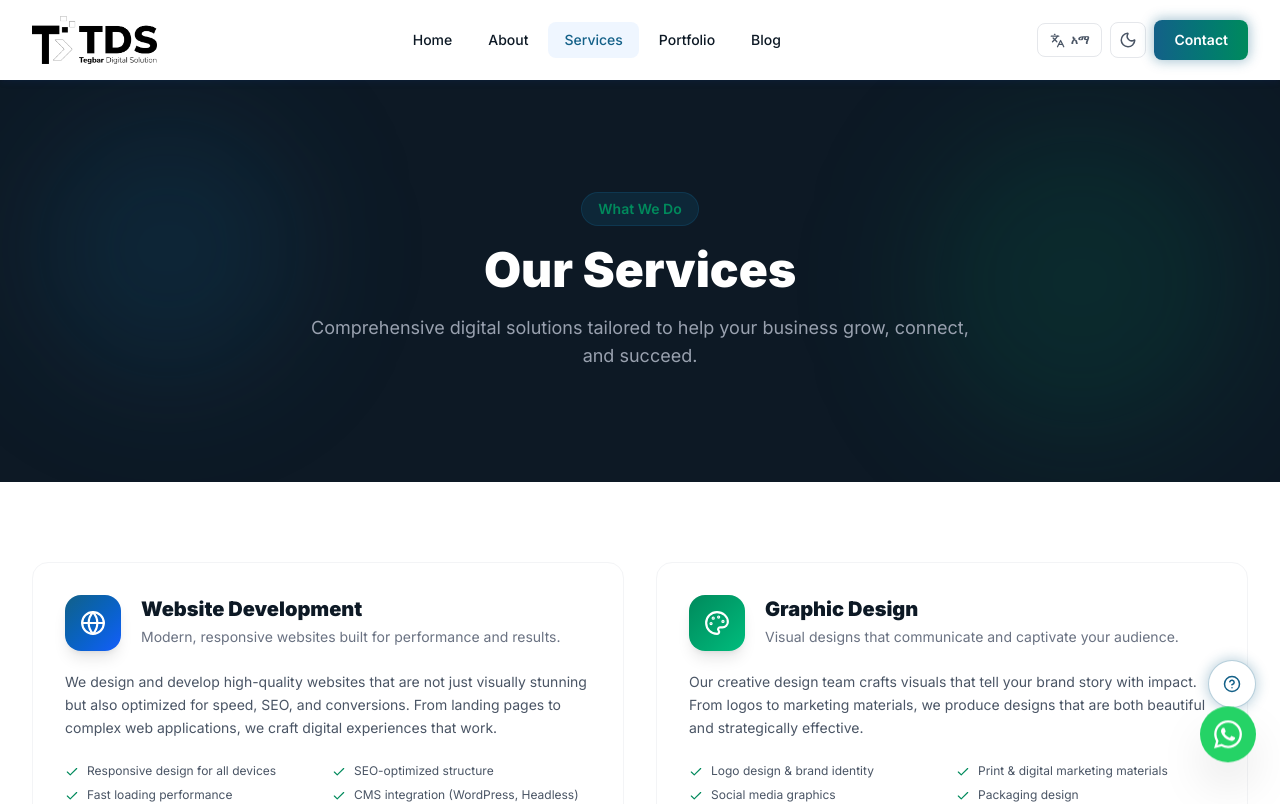
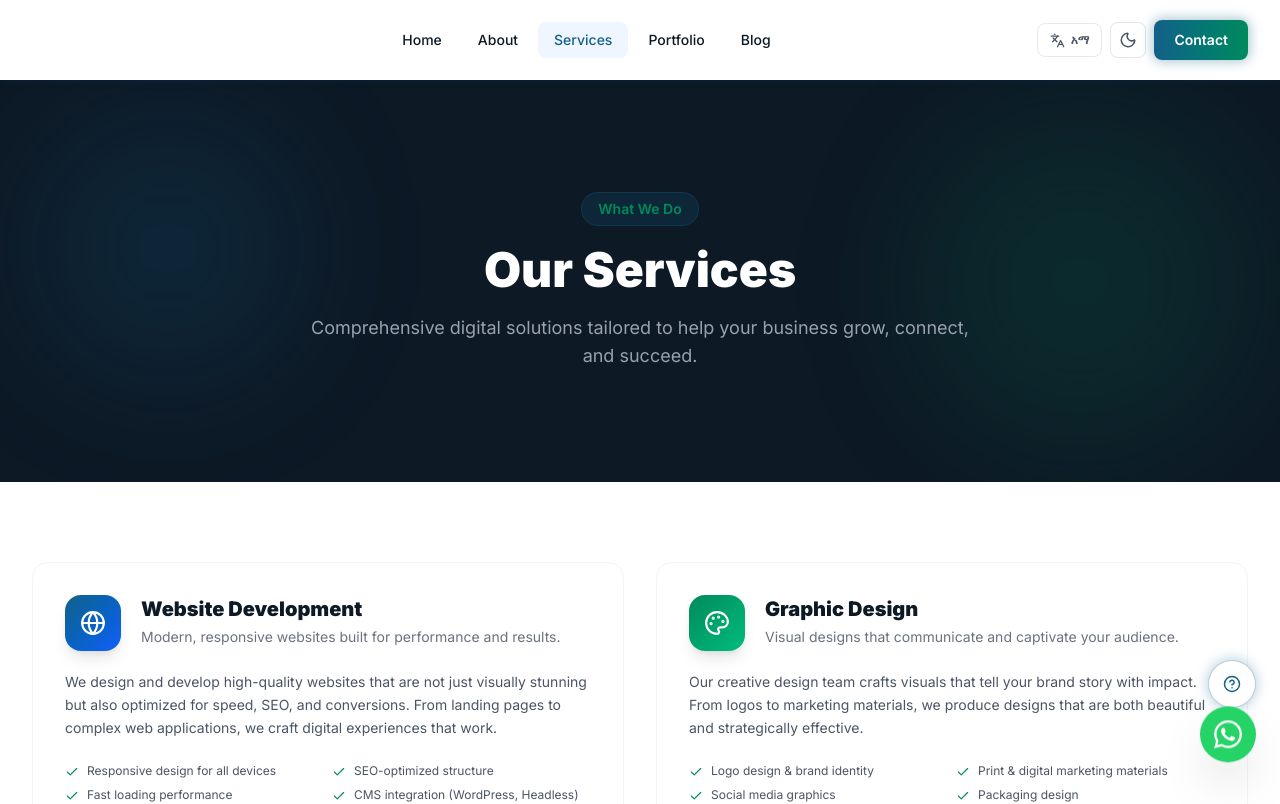
Before and after one commit to BamlakChernet/tegbar-digital-solution-website, a React (Vite) app: page /services in a window 1280 px wide. Shown: the top 804 px of the page. Built offline with nearby package versions, Linux system fonts and the light colour scheme.

Commit message:
Proper dual logo swap - logo-light for dark mode, logo-dark for light mode, no filters

```diff
--- a/src/components/Footer.jsx
+++ b/src/components/Footer.jsx
@@ -1,6 +1,6 @@
 import { Link } from 'react-router-dom';
 import { Phone, Mail, MapPin } from 'lucide-react';
-import logoWhite from '../assets/logo-white.png';
+import logoLight from '../assets/logo-light.png';
 import { useApp } from '../context/AppContext';
 
 export default function Footer() {
@@ -32,14 +32,9 @@ export default function Footer() {
           <div className="lg:col-span-1">
             <Link to="/" className="inline-block mb-4">
               <img
-                src={logoWhite}
+                src={logoLight}
                 alt="Tegbar Digital Solution"
-                className="h-14 w-auto"
-                style={{
-                  maxWidth: '180px',
-                  objectFit: 'contain',
-                  objectPosition: 'left center',
-                }}
+                style={{ height: '40px', width: 'auto', maxWidth: '180px', objectFit: 'contain' }}
               />
             </Link>
             <p className="text-gray-400 text-sm leading-relaxed">{t('footer_desc')}</p>
--- a/src/components/Navbar.jsx
+++ b/src/components/Navbar.jsx
@@ -1,7 +1,8 @@
 import { useState, useEffect } from 'react';
 import { Link, useLocation } from 'react-router-dom';
 import { Menu, X, Sun, Moon, Languages } from 'lucide-react';
-import logoWhite from '../assets/logo-white.png';
+import logoLight from '../assets/logo-light.png';
+import logoDark from '../assets/logo-dark.png';
 import { useApp } from '../context/AppContext';
 
 export default function Navbar() {
@@ -26,18 +27,13 @@ export default function Navbar() {
       <div className="max-w-7xl mx-auto px-4 sm:px-6 lg:px-8">
         <div className="flex items-center justify-between h-20">
 
-          {/* Logo — invert in light mode so black bg disappears on white navbar */}
+          {/* Logo — swap asset based on theme, no filters or backgrounds */}
           <Link to="/" className="flex items-center group">
             <img
-              src={logoWhite}
+              src={darkMode ? logoLight : logoDark}
               alt="Tegbar Digital Solution"
-              className="h-12 w-auto group-hover:opacity-90 transition-all duration-300"
-              style={{
-                maxWidth: '180px',
-                objectFit: 'contain',
-                objectPosition: 'left center',
-                filter: darkMode ? 'none' : 'invert(1)',
-              }}
+              style={{ height: '40px', width: 'auto', maxWidth: '160px', objectFit: 'contain' }}
+              className="group-hover:opacity-90 transition-opacity duration-200"
             />
           </Link>
 
```
Also changed, not shown: src/assets/logo-dark.png (added), src/assets/logo-light.png (added).
